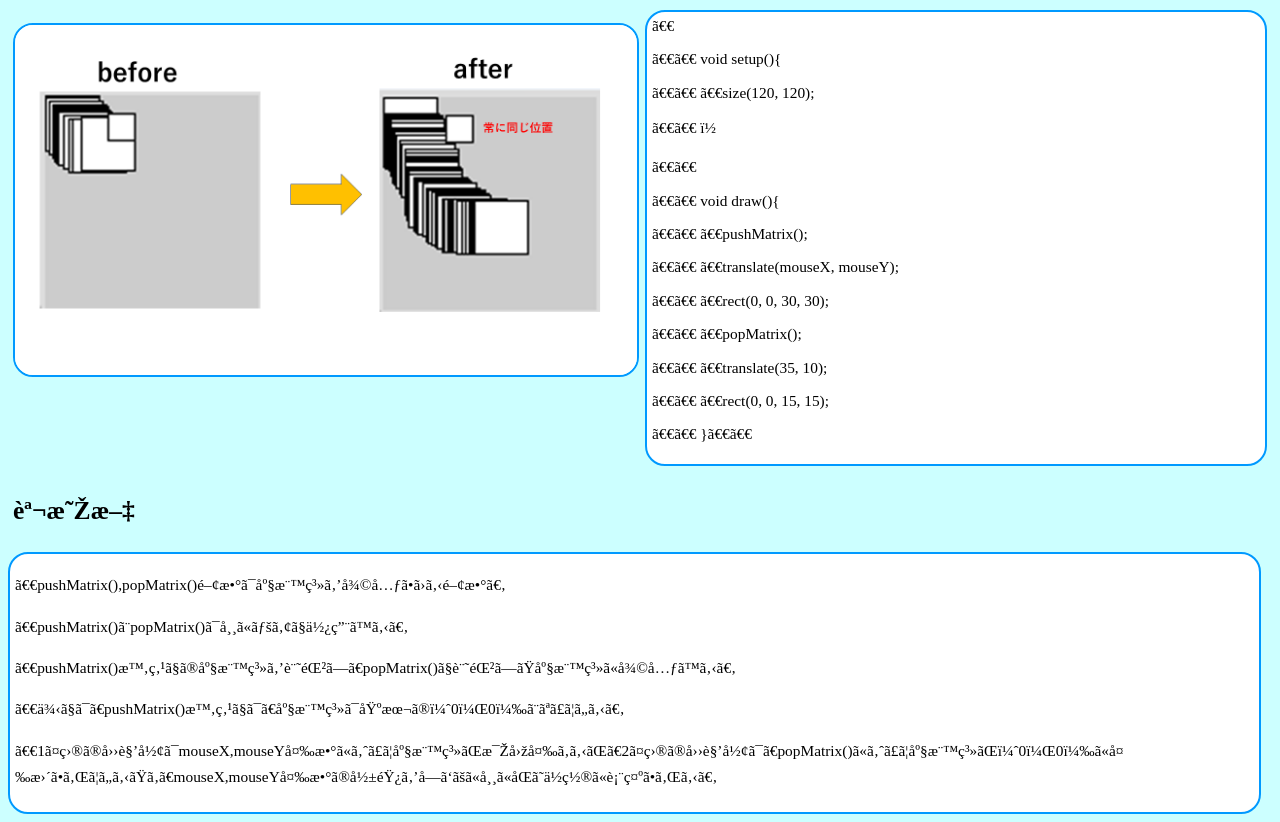
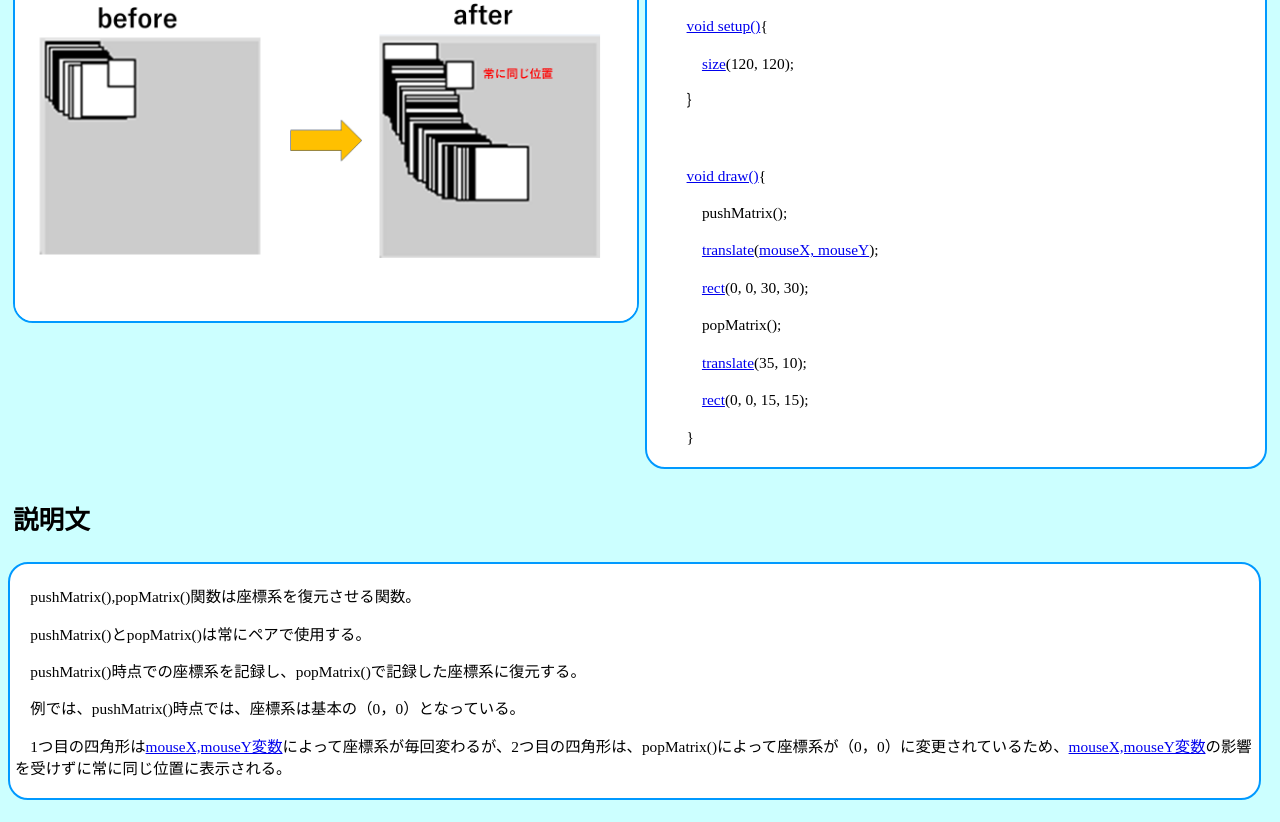
Before and after one commit to o-saringu/6-4, a plain HTML site: page index.html in a window 1280 px wide. Shown: the part 365-1187 px from the top of the page. Drawn offline with Linux system fonts and the light colour scheme.

Commit message:
Update index.html

```diff
--- a/index.html
+++ b/index.html
@@ -1,7 +1,14 @@
 <!DOCTYPE html>
+<html lang="jp">
+
 <head>
-<meta charset="UTF=8">
-<link rel="stylesheet" href="style.css">
+  <meta charset="UTF-8">
+  <link rel="stylesheet" href="style.css">
+  <meta name="viewport" content="width=device-width, initial-scale=1.0">
+
+<link rel="preconnect" href="https://fonts.googleapis.com">
+<link rel="preconnect" href="https://fonts.gstatic.com" crossorigin>
+<link href="https://fonts.googleapis.com/css2?family=Bangers&family=M+PLUS+1p:wght@500&family=Oswald&display=swap" rel="stylesheet">
 </head>
 
 <body>
@@ -22,17 +29,17 @@
 	<div class="yoko1">
 	<div class="komidasi2"><p>サンプルコード</div>
 	<div class="code">
-	<p>　　	void setup(){
-	<p>　　	　size(120, 120);
+	<p>　　	<a href="https://o-saringu.github.io/5-2/"target="_blank" rel="noopener noreferrer" >void setup()</a>{
+	<p>　　	　<a href="https://o-saringu.github.io/size/"target="_blank" rel="noopener noreferrer" >size</a>(120, 120);
 	<p>　　	｝
 	<p>
-	<p>　　	void draw(){
+	<p>　　	<a href="https://o-saringu.github.io/5-1/"target="_blank" rel="noopener noreferrer" >void draw()</a>{
 	<p>　　	　pushMatrix();
-	<p>　　	　translate(mouseX, mouseY);
-	<p>　　	　rect(0, 0, 30, 30);
+	<p>　　	　<a href="https://o-saringu.github.io/6-1/"target="_blank" rel="noopener noreferrer" >translate</a>(<a href="https://o-saringu.github.io/5-3/"target="_blank" rel="noopener noreferrer" >mouseX, mouseY</a>);
+	<p>　　	　<a href="https://o-saringu.github.io/rect/"target="_blank" rel="noopener noreferrer" >rect</a>(0, 0, 30, 30);
 	<p>　　	　popMatrix();
-	<p>　　	　translate(35, 10);
-	<p>　　	　rect(0, 0, 15, 15);
+	<p>　　	　<a href="https://o-saringu.github.io/6-1/"target="_blank" rel="noopener noreferrer" >translate</a>(35, 10);
+	<p>　　	　<a href="https://o-saringu.github.io/rect/"target="_blank" rel="noopener noreferrer" >rect</a>(0, 0, 15, 15);
 	<p>　　	}
 	</div>
 	</div>
@@ -44,7 +51,7 @@
 	<p>　pushMatrix()とpopMatrix()は常にペアで使用する。
 	<p>　pushMatrix()時点での座標系を記録し、popMatrix()で記録した座標系に復元する。
 	<p>　例では、pushMatrix()時点では、座標系は基本の（0，0）となっている。
-	<p>　1つ目の四角形はmouseX,mouseY変数によって座標系が毎回変わるが、2つ目の四角形は、popMatrix()によって座標系が（0，0）に変更されているため、mouseX,mouseY変数の影響を受けずに常に同じ位置に表示される。
+	<p>　1つ目の四角形は<a href="https://o-saringu.github.io/5-3/"target="_blank" rel="noopener noreferrer" >mouseX,mouseY変数</a>によって座標系が毎回変わるが、2つ目の四角形は、popMatrix()によって座標系が（0，0）に変更されているため、<a href="https://o-saringu.github.io/5-3/"target="_blank" rel="noopener noreferrer" >mouseX,mouseY変数</a>の影響を受けずに常に同じ位置に表示される。
 
 </div>
 </body>
```
